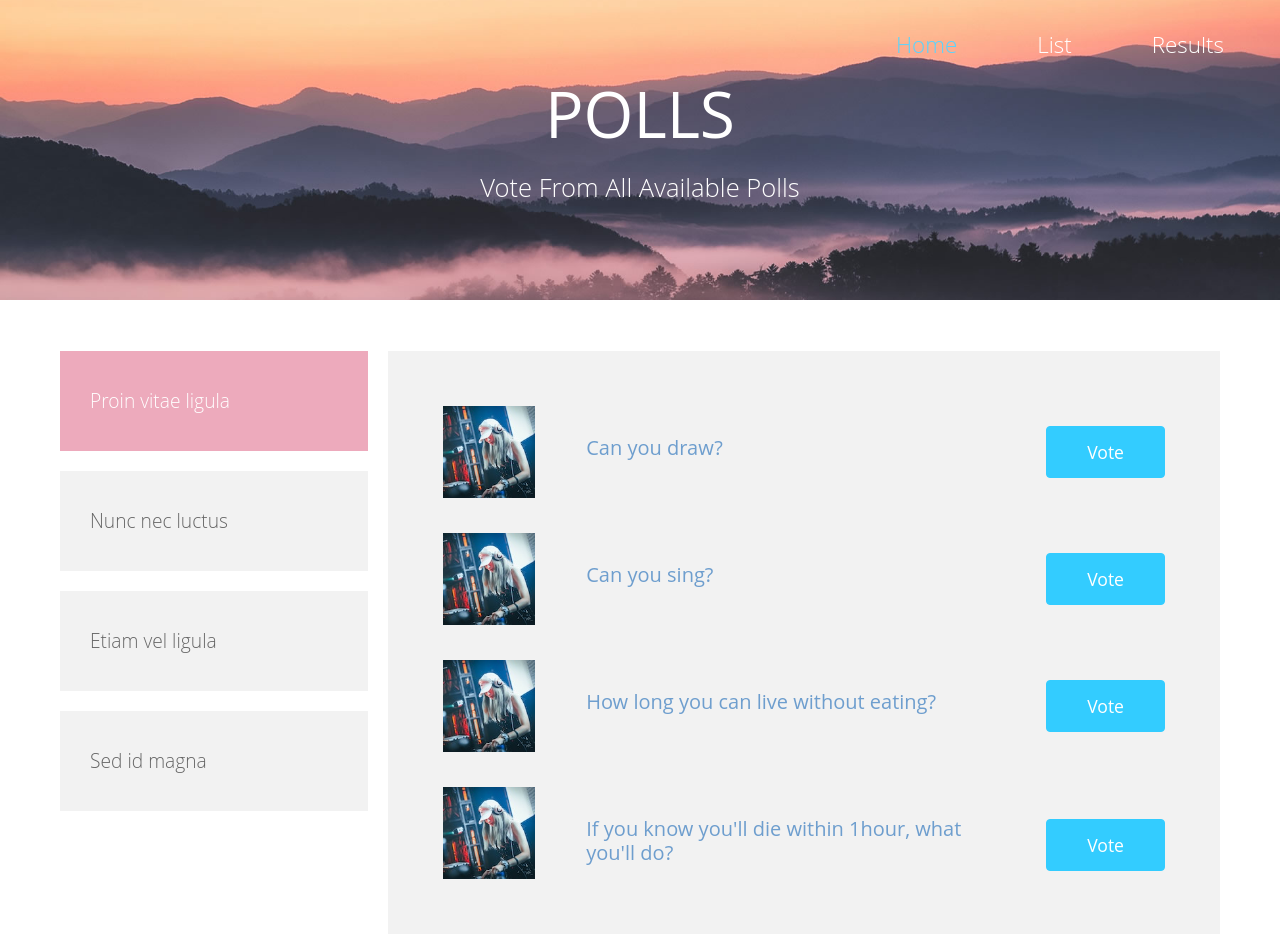
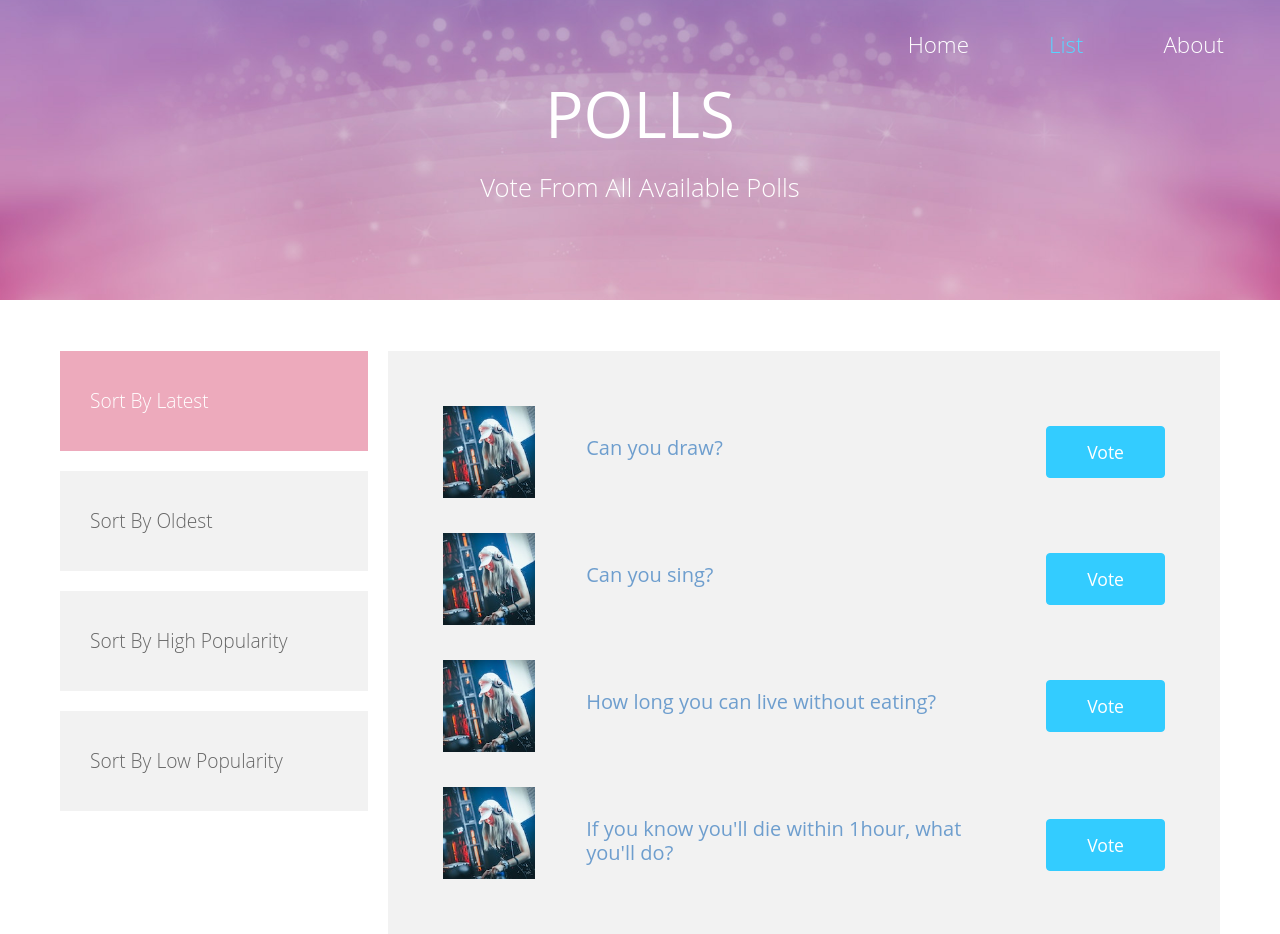
Before and after one commit to Rijoanul-Shanto/PyPoll, a Django app: page /polls/list/ in a window 1280 px wide. Shown: the top 934 px of the page. Run offline with Django 3.2, Linux system fonts and the light colour scheme; data comes from the database, SQL or seed files in the repository; both versions use the stored data as it was after the commit; some libraries are stand-ins or nearby versions.

Commit message:
orting the popularity ordering customized with date where popularity is null (0) cover photo changed for different pages

```diff
--- a/polls/templates/polls/list.html
+++ b/polls/templates/polls/list.html
@@ -25,20 +25,20 @@
 
     <div class="tm-main">
 
-        <div class="tm-welcome-section">
+        <div class="tm-welcome-section" style="background-image: url('/static/polls/images/insertion-header.jpg');">
             <div class="container tm-navbar-container">
                 <div class="row">
                     <div class="col-xl-12">
                         <nav class="navbar navbar-expand-sm">
                             <ul class="navbar-nav ml-auto">
                                 <li class="nav-item active">
-                                    <a href="/polls/" class="nav-link tm-nav-link tm-text-white active">Home</a>
+                                    <a href="/polls/" class="nav-link tm-nav-link tm-text-white">Home</a>
                                 </li>
                                 <li class="nav-item">
-                                    <a href="/polls/list/" class="nav-link tm-nav-link tm-text-white">List</a>
+                                    <a href="/polls/list/" class="nav-link tm-nav-link tm-text-white active">List</a>
                                 </li>
                                 <li class="nav-item">
-                                    <a href="#" class="nav-link tm-nav-link tm-text-white">Results</a>
+                                    <a href="#" class="nav-link tm-nav-link tm-text-white">About</a>
                                 </li>
                             </ul>
                         </nav>
@@ -56,7 +56,6 @@
         </div>
         <br>
         <br>
-
         <div class="row tm-about-row tm-mb-medium">
             <div class="tm-tab-links-container">
 
@@ -65,28 +64,28 @@
                         <a class="nav-link tm-bg-gray tm-media-v-center tm-tab-link active" id="home-tab"
                             data-toggle="tab" href="#tab1" role="tab" aria-controls="home" aria-selected="false">
                             <!-- <i class="fas fa-2x fa-music pr-4"></i> -->
-                            <p class="media-body mb-0 tm-media-link">Proin vitae ligula</p>
+                            <p class="media-body mb-0 tm-media-link">Sort By Latest</p>
                         </a>
                     </li>
                     <li class="nav-item">
                         <a class="nav-link tm-bg-gray tm-media-v-center tm-tab-link" id="profile-tab" data-toggle="tab"
                             href="#tab2" role="tab" aria-controls="profile" aria-selected="false">
                             <!-- <i class="fab fa-2x fa-accusoft pr-4"></i> -->
-                            <p class="media-body mb-0 tm-media-link">Nunc nec luctus</p>
+                            <p class="media-body mb-0 tm-media-link">Sort By Oldest</p>
                         </a>
                     </li>
                     <li class="nav-item">
                         <a class="nav-link tm-bg-gray tm-media-v-center tm-tab-link" id="contact-tab" data-toggle="tab"
                             href="#tab3" role="tab" aria-controls="contact" aria-selected="false">
                             <!-- <i class="fab fa-2x fa-amazon-pay pr-4"></i> -->
-                            <p class="media-body mb-0 tm-media-link">Etiam vel ligula</p>
+                            <p class="media-body mb-0 tm-media-link">Sort By High Popularity</p>
                         </a>
                     </li>
                     <li class="nav-item">
                         <a class="nav-link tm-bg-gray tm-media-v-center tm-tab-link" id="contact-tab" data-toggle="tab"
                             href="#tab4" role="tab" aria-controls="contact" aria-selected="false">
                             <!-- <i class="fas fa-2x fa-headphones pr-4"></i> -->
-                            <p class="media-body mb-0 tm-media-link">Sed id magna</p>
+                            <p class="media-body mb-0 tm-media-link">Sort By Low Popularity</p>
                         </a>
                     </li>
                 </ul>
@@ -98,13 +97,13 @@
                         <div class="media tm-media-2">
                             <!-- <i class="fas fa-5x fa-music mb-3 tm-text-pink-dark tm-media-2-icon"></i> -->
                             <div class="media-body tm-media-body-2">
-                                {% if questions %}
+                                {% if latest_questions %}
                                 <div class="row mb-5">
                                     <div class="col-xl-12">
                                         <div class="media-boxes">
-                                            {% for question in questions %}
+                                            {% for question in latest_questions %}
                                             <div class="media">
-                                                <img src="/static/polls/images/insertions.jpg" alt="Image" class="mr-3">
+                                                <img src="/static/polls/images/tab1.jpg" alt="Image" class="mr-3">
                                                 <a href="/polls/{{ question.id }}/" class="media-body tm-bg-gray">
                                                     <div class="tm-description-box">
                                                         <h5 class="tm-text-blue">{{ question.question_text }}</h5>
@@ -127,15 +126,27 @@
                         <div class="media tm-media-2">
                             <!-- <i class="fab fa-5x fa-accusoft mb-3 tm-text-pink-dark tm-media-2-icon"></i> -->
                             <div class="media-body tm-media-body-2">
-                                <h2 class="mb-4 tm-text-pink-dark tm-media-2-header">Nunc nec luctus eu mi aliquet</h2>
-                                <p class="mb-4">Phasellus efficitur, ante et bibendum accumsan, nisi tellus fermentum
-                                    eros, eget tincidunt enim orci at arcu. Etiam vel ligula non neque pharetra
-                                    scelerisque mollis ac arcu.</p>
-                                <p class="mb-4">In luctus eu turpis sed sodales. Suspendisse nisi ante, dapibus id purus
-                                    at, tristique ullamcorper dolor. Nullam tempus quam id odio tempus bibendum. Nullam
-                                    vulputate, justo fermentum interdum fermentum, diam elit iaculis lorem, sed puvina.
-                                </p>
-                                <a href="#" class="btn btn-secondary">Read More</a>
+                                {% if oldest_questions %}
+                                <div class="row mb-5">
+                                    <div class="col-xl-12">
+                                        <div class="media-boxes">
+                                            {% for question in oldest_questions %}
+                                            <div class="media">
+                                                <img src="/static/polls/images/tab2.jpg" alt="Image" class="mr-3">
+                                                <a href="/polls/{{ question.id }}/" class="media-body tm-bg-gray">
+                                                    <div class="tm-description-box">
+                                                        <h5 class="tm-text-blue">{{ question.question_text }}</h5>
+                                                    </div>
+                                                    <!-- <div class="tm-buy-box"></div> -->
+                                                    <a href="#" class="btn btn-secondary">Vote</a>
+                                                </a>
+                                            </div>
+                                            {% endfor %}
+                                        </div>
+                                    </div>
+                                </div>
+                                {% endif %}
+                                <!-- <a href="#" class="btn btn-secondary">Read More</a> -->
                             </div>
                         </div>
                     </div>
@@ -144,15 +155,27 @@
                         <div class="media tm-media-2">
                             <!-- <i class="fab fa-5x fa-amazon-pay mb-3 tm-text-pink-dark tm-media-2-icon"></i> -->
                             <div class="media-body tm-media-body-2">
-                                <h2 class="mb-4 tm-text-pink-dark tm-media-2-header">Etiam vel ligula eu mi aliquet</h2>
-                                <p class="mb-4">Phasellus efficitur, ante et bibendum accumsan, nisi tellus fermentum
-                                    eros, eget tincidunt enim orci at arcu. Etiam vel ligula non neque pharetra
-                                    scelerisque mollis ac arcu.</p>
-                                <p class="mb-4">In luctus eu turpis sed sodales. Suspendisse nisi ante, dapibus id purus
-                                    at, tristique ullamcorper dolor. Nullam tempus quam id odio tempus bibendum. Nullam
-                                    vulputate, justo fermentum interdum fermentum, diam elit iaculis lorem, sed puvina.
-                                </p>
-                                <a href="#" class="btn btn-secondary">Read More</a>
+                                {% if high_popular_questions %}
+                                <div class="row mb-5">
+                                    <div class="col-xl-12">
+                                        <div class="media-boxes">
+                                            {% for question in high_popular_questions %}
+                                            <div class="media">
+                                                <img src="/static/polls/images/tab3.jpg" alt="Image" class="mr-3">
+                                                <a href="/polls/{{ question.id }}/" class="media-body tm-bg-gray">
+                                                    <div class="tm-description-box">
+                                                        <h5 class="tm-text-blue">{{ question.question_text }}</h5>
+                                                    </div>
+                                                    <!-- <div class="tm-buy-box"></div> -->
+                                                    <a href="#" class="btn btn-secondary">Vote</a>
+                                                </a>
+                                            </div>
+                                            {% endfor %}
+                                        </div>
+                                    </div>
+                                </div>
+                                {% endif %}
+                                <!-- <a href="#" class="btn btn-secondary">Read More</a> -->
                             </div>
                         </div>
                     </div>
@@ -161,15 +184,27 @@
                         <div class="media tm-media-2">
                             <!-- <i class="fas fa-5x fa-headphones mb-3 tm-text-pink-dark tm-media-2-icon"></i> -->
                             <div class="media-body tm-media-body-2">
-                                <h2 class="mb-4 tm-text-pink-dark tm-media-2-header">Sed id magna eu mi aliquet</h2>
-                                <p class="mb-4">Phasellus efficitur, ante et bibendum accumsan, nisi tellus fermentum
-                                    eros, eget tincidunt enim orci at arcu. Etiam vel ligula non neque pharetra
-                                    scelerisque mollis ac arcu.</p>
-                                <p class="mb-4">In luctus eu turpis sed sodales. Suspendisse nisi ante, dapibus id purus
-                                    at, tristique ullamcorper dolor. Nullam tempus quam id odio tempus bibendum. Nullam
-                                    vulputate, justo fermentum interdum fermentum, diam elit iaculis lorem, sed puvina.
-                                </p>
-                                <a href="#" class="btn btn-secondary">Read More</a>
+                                {% if low_popular_questions %}
+                                <div class="row mb-5">
+                                    <div class="col-xl-12">
+                                        <div class="media-boxes">
+                                            {% for question in low_popular_questions %}
+                                            <div class="media">
+                                                <img src="/static/polls/images/tab4.jpg" alt="Image" class="mr-3">
+                                                <a href="/polls/{{ question.id }}/" class="media-body tm-bg-gray">
+                                                    <div class="tm-description-box">
+                                                        <h5 class="tm-text-blue">{{ question.question_text }}</h5>
+                                                    </div>
+                                                    <!-- <div class="tm-buy-box"></div> -->
+                                                    <a href="#" class="btn btn-secondary">Vote</a>
+                                                </a>
+                                            </div>
+                                            {% endfor %}
+                                        </div>
+                                    </div>
+                                </div>
+                                {% endif %}
+                                <!-- <a href="#" class="btn btn-secondary">Read More</a> -->
                             </div>
                         </div>
                     </div>
--- a/polls/views.py
+++ b/polls/views.py
@@ -15,11 +15,18 @@ def index(request):
 
 def list_polls(request):
     try:
-        questions = Question.objects.order_by('-pub_date')
+        questions = Question.objects.filter(is_availabe=True)
     except Question.DoesNotExist:
         raise Http404('No polls are exist')
 
-    context = {'questions': questions}
+    context = {
+        'latest_questions': questions.order_by('-pub_date'),
+        'oldest_questions': questions,
+        'high_popular_questions': questions.order_by('-popularity', '-pub_date'),
+        'low_popular_questions': questions.order_by('popularity')
+    }
+
+    # print(Question.objects.order_by('-popularity', '-pub_date'))
 
     return render(request, 'polls/list.html', context)
 
```
Also changed, not shown: polls/templates/polls/index.html (+16 -1 lines), db.sqlite3, polls/static/polls/images/insertion_list.jpg (renamed from polls/static/polls/images/insertion-600x400.jpg), polls/static/polls/images/tab1.jpg (renamed from polls/static/polls/images/insertions.jpg), polls/static/polls/images/tab2.jpg (added), polls/static/polls/images/tab3.jpg (added), polls/static/polls/images/tab4.jpg (added).
